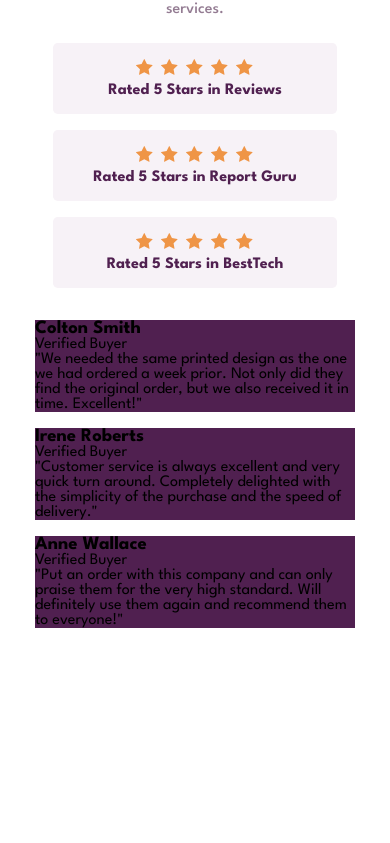
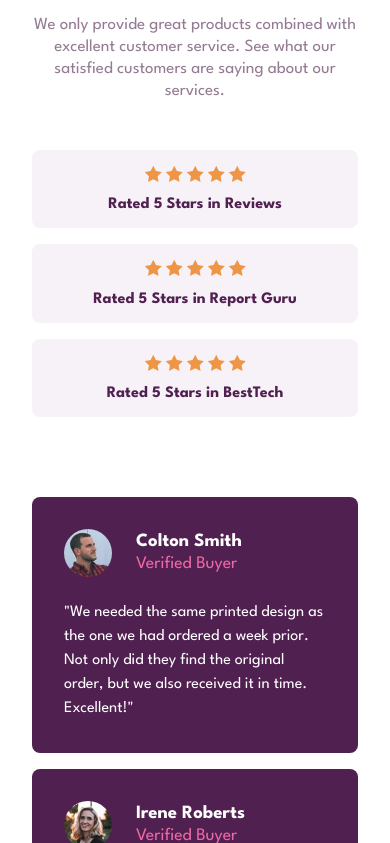
Before and after one commit to Raul-76/social-proof-section-master, a plain HTML site: page index.html in a window 390 px wide. Shown: the part 201-1044 px from the top of the page. Before the commit the page ends 845 px from the top, so only its background shows below. Drawn offline with Linux system fonts and the light colour scheme.

Commit message:
mobile-first

```diff
--- a/css/style.css
+++ b/css/style.css
@@ -19,85 +19,116 @@
     font-family: 'League Spartan', sans-serif;
 }
 
-
 img{
     max-inline-size: 100%;
     max-block-size: 100%;
 }
 
 .container{
+    max-width: 1200px;
+    padding: 2rem;
+    padding-top: 5rem;
+    display: grid;
+    grid-template-columns: repeat(12, 1fr);
+    margin: 0 auto;
+    row-gap: 5rem;
+}
+
+.container > *{
+    grid-column: 1 / span 12;
+}
+
+.card-social-proof{
+    display: grid;
+    grid-template-columns: 1fr;
+    row-gap: 3rem;
+    text-align: center;
+}
+
+.social-proof{
     display: flex;
     flex-direction: column;
-    align-items: center;
+    gap: 1.5rem;
 }
 
-.wrapper{
-    padding: 1rem;
-    display: flex;
-    flex-direction: column;
-    align-items: center;
-}
-
-.column{
-    flex: 1;
-}
-
-.section-left{
-    display: flex;
-    flex-direction: column;
-    text-align: center;
-    gap: 1rem;
-    padding-bottom: 1.5rem;
-}
-
-.title-highlight{
-    color: var(--very-dark-magenta);
+.title-social-proof{
+    font-weight: 700;
     font-size: 2.5rem;
-    font-weight: 700;
-}
-
-.text-description{
-    color: var(--dark-grayish-magenta);
-    line-height: 1.2;
-    font-weight: 500;
-}
-
-.section-right{
-    display: flex;
-    flex-direction: column;
-    gap: 1rem;
-}
-
-.section-right h2{
-    font-size: 1rem;
     color: var(--very-dark-magenta);
 }
 
-.card-rated{
-    border-radius: 0.3rem;
-    display: flex;
-    flex-direction: column;
-    align-items: center;
-    background-color: var(--light-grayish-magenta);
-    padding: 1rem 2.5rem;
-    gap: 0.5rem;
+.text-social-proof{
+    line-height: 1.3;
+    color: var(--dark-grayish-magenta);
+    font-size: 1.06rem;
 }
 
-.stars{
-    display: flex;
-    gap: .5rem;
+.container-ratings{
+    display: grid;
+    grid-template-columns: 1fr;
+    gap: 1rem;
+
 }
 
-.depositions{
-    gap: 1rem;
+.card-rating{
+    display: grid;
+    grid-template-columns: 1fr;
+    background-color: var(--light-grayish-magenta);
+    border-radius: .5rem;
+    padding: 1rem;
 }
 
-.card-depositions{
-    display: flex;
-    justify-content: center;
+
+.title-rating{
+    color: var(--very-dark-magenta);
+    font-size: 1rem;
+    margin-top: .7rem;
+}
+
+.card-testimony{
+    display: grid;
+    grid-template-columns: 1fr;
+    row-gap: 1rem;
 }
 
 .testimony{
+    border-radius: .5rem;
+    padding: 2rem;
     background-color: var(--very-dark-magenta);
-    max-width: min(90%, 20rem);
 }
+
+
+.card-perfil{
+    display: grid;
+    grid-template-columns: 3rem 1fr;
+    align-items: center;
+    column-gap: 1.5rem;
+    margin-bottom: 1.5rem;
+}
+
+.image-perfil{
+    width: 100%;
+    border-radius: 100%;
+    object-fit: cover
+}
+
+.name-profile{
+    display: flex;
+    flex-direction: column;
+    gap: .4rem;
+}
+
+.name-profile h3{
+    color: var(--white);
+}
+
+.name-profile p{
+    color: var(--soft-pink);
+    font-weight: 300;
+    font-size: 1.1rem;
+}
+
+.testimony blockquote{
+    color: var(--white);
+    line-height: 1.5;
+}
--- a/index.html
+++ b/index.html
@@ -23,23 +23,22 @@
 
     <main class="container">
 
-      <div class="wrapper">
+      <section class="container-social-proof">
+        <div class="card-social-proof">
 
-        <section class="column">
-          <div class="section-left">
-            <h1 class="title-highlight">
-              10,000+ of our<br> users love our <br> products.
+          <div class="social-proof">
+              <h1 class="title-social-proof">
+                10,000+ of our users love our products.
               </h1>
-            <p class="text-description">
-              We only provide great products combined <br> with excellent customer service.
-              See what <br> our satisfied customers are saying about our <br> services.
+              <p class="text-social-proof">
+                We only provide great products combined with excellent customer service.
+                See what our satisfied customers are saying about our services.
               </p>
           </div>
-        </section>
 
-        <section class="column">
-          <div class="section-right">
-            <article class="card-rated">
+          <div class="container-ratings">
+
+            <div class="card-rating">
               <div class="stars">
                 <img src="images/icon-star.svg" alt="">
                 <img src="images/icon-star.svg" alt="">
@@ -47,15 +46,10 @@
                 <img src="images/icon-star.svg" alt="">
                 <img src="images/icon-star.svg" alt="">
               </div>
+              <h2 class="title-rating">Rated 5 Stars in Reviews</h2>
+            </div>
 
-              <div>
-                <h2> Rated 5 Stars in Reviews</h2>
-              </div>
-            </article>
-
-
-
-          <article class="card-rated">
+            <div class="card-rating">
               <div class="stars">
                 <img src="images/icon-star.svg" alt="">
                 <img src="images/icon-star.svg" alt="">
@@ -63,14 +57,10 @@
                 <img src="images/icon-star.svg" alt="">
                 <img src="images/icon-star.svg" alt="">
               </div>
+              <h2 class="title-rating">Rated 5 Stars in Report Guru</h2>
+            </div>
 
-            <div>
-              <h2> Rated 5 Stars in Report Guru</h2>
-            </div>
-          </article>
-
-
-        <article class="card-rated">
+            <div class="card-rating">
               <div class="stars">
                 <img src="images/icon-star.svg" alt="">
                 <img src="images/icon-star.svg" alt="">
@@ -78,72 +68,96 @@
                 <img src="images/icon-star.svg" alt="">
                 <img src="images/icon-star.svg" alt="">
               </div>
-
-          <div>
-            <h2>Rated 5 Stars in BestTech</h2>
-          </div>
-        </article>
-      </div>
-    </section>
+              <h2 class="title-rating">Rated 5 Stars in BestTech</h2>
             </div>
 
-  <div class="wrapper depositions">
+          </div>
+        </div>
 
-    <section class="card-depositions">
-      <div class="testimony">
-        <h3> Colton Smith </h3>
-        <span>Verified Buyer</span>
+      </section>
+
+
+      <section class="container-depositions">
+        <div class="card-testimony">
+          <article class="testimony">
+            <div class="card-perfil">
+              <img src="images/image-colton.jpg" alt="" class="image-perfil">
+              <div class="name-profile">
+                <h3>Colton Smith</h3>
+                <p>Verified Buyer</p>
+              </div>
+            </div>
+
             <blockquote>
               "We needed the same printed design as the one we had ordered a week prior.
               Not only did they find the original order, but we also received it in time.
               Excellent!"
+            </blockquote>
 
-        </blockquote>
+          </article>
+
+          <article class="testimony">
+            <div class="card-perfil">
+              <img src="images/image-irene.jpg" alt="" class="image-perfil">
+              <div class="name-profile">
+                <h3>Irene Roberts </h3>
+                <p>Verified Buyer</p>
               </div>
-    </section>
+            </div>
 
-    <section class="card-depositions">
-      <div class="testimony">
-        <h3> Irene Roberts</h3>
-        <span> Verified Buyer</span>
             <blockquote>
               "Customer service is always excellent and very quick turn around. Completely
               delighted with the simplicity of the purchase and the speed of delivery."
+            </blockquote>
 
-        </blockquote>
+          </article>
+
+          <article class="testimony">
+            <div class="card-perfil">
+              <img src="images/image-anne.jpg" alt="" class="image-perfil">
+              <div class="name-profile">
+                <h3> Anne Wallace</h3>
+                <p>Verified Buyer</p>
               </div>
-    </section>
+            </div>
 
-
-
-    <section class="card-depositions">
-      <div class="testimony">
-        <h3> Anne Wallace </h3>
-        <span> Verified Buyer</span>
             <blockquote>
               "Put an order with this company and can only praise them for the very high
-          standard. Will definitely use them again and recommend them to everyone!"
+              standard. Will definitely use them again and recommend them to everyone
+            </blockquote>
 
-        </blockquote>
+          </article>
+        </section>
       </div>
-    </section>
-
-  </div>
-
-
-
-
-
-
-
-
-
-
-
 
 
 
     </main>
 
+
+    <!-- We only provide great products combined with excellent customer service.
+    See what our satisfied customers are saying about our services.
+
+    Rated 5 Stars in Reviews
+    Rated 5 Stars in Report Guru
+    Rated 5 Stars in BestTech
+
+    Colton Smith
+    Verified Buyer
+    "We needed the same printed design as the one we had ordered a week prior.
+    Not only did they find the original order, but we also received it in time.
+    Excellent!"
+
+    Irene Roberts
+    Verified Buyer
+    "Customer service is always excellent and very quick turn around. Completely
+    delighted with the simplicity of the purchase and the speed of delivery."
+
+    Anne Wallace
+    Verified Buyer
+    "Put an order with this company and can only praise them for the very high
+    standard. Will definitely use them again and recommend them to everyone! -->
+
+
   </body>
 </html>
```
Lines whose indentation alone changed are shown as unchanged.
